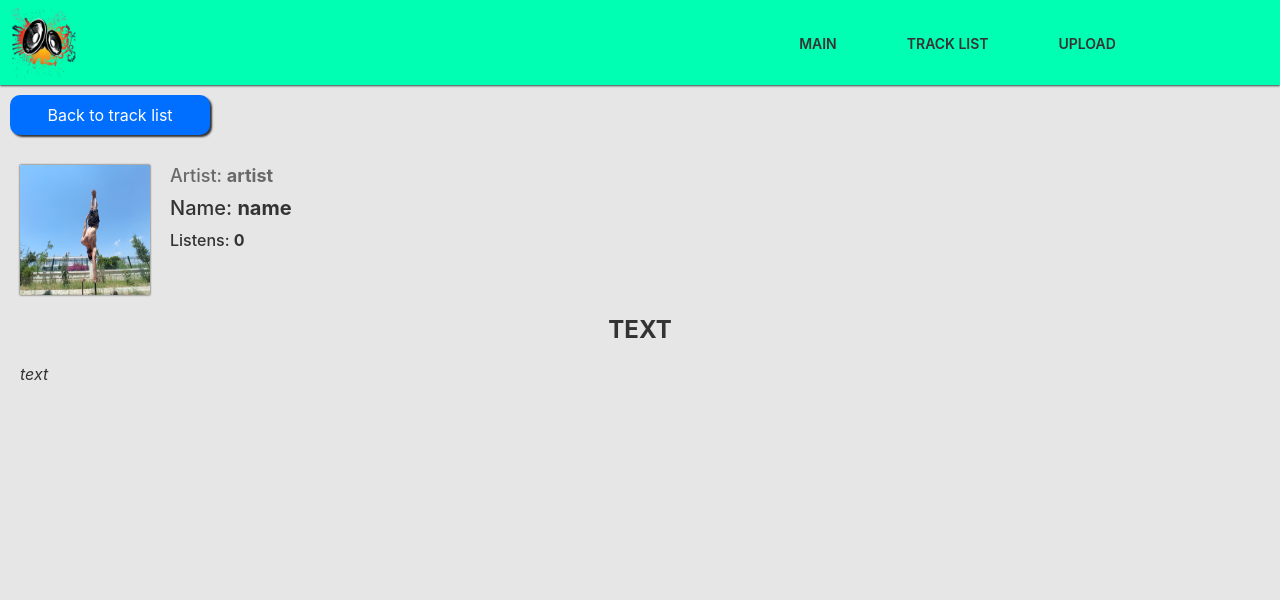
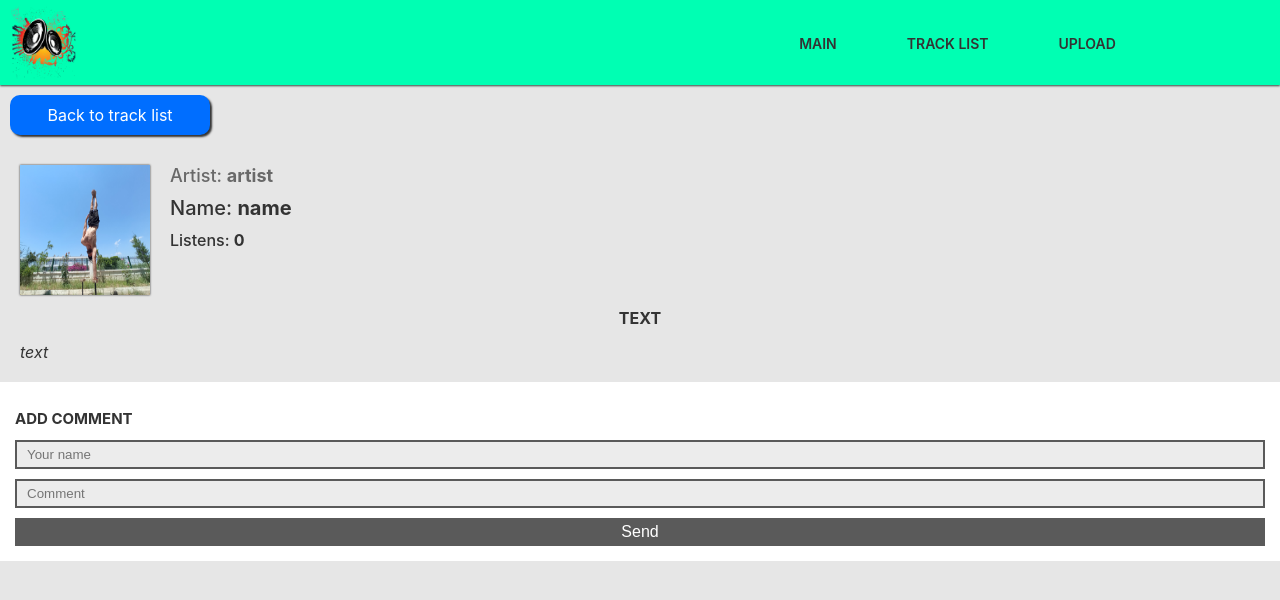
Before and after one commit to PavlenkoSt/MusicPlayer__NextJS, a Next.js app: page /track-list/1 in a window 1280 px wide. Shown: the top 600 px of the page. Built offline with nearby package versions, Linux system fonts and the light colour scheme.

Commit message:
add comment form

```diff
--- /dev/null
+++ b/components/AddComment.tsx
@@ -0,0 +1,47 @@
+import { ErrorMessage, Field, Form, Formik } from 'formik';
+import React from 'react';
+import s from '../styles/AddComments.module.scss';
+
+interface IFormFields {
+    name?: string
+    text?: string
+}
+
+const AddComment = () => {
+    return (
+        <div className={s.main}>
+            <h2 className={s.header}>Add comment</h2>
+            <Formik
+                initialValues={{ name: '', text: '' }}
+                validate={values => {
+                    const errors: IFormFields = {};
+                    if (!values.name) {
+                        errors.name = 'Required';
+                    }
+                    if (!values.text) {
+                        errors.text = 'Required';
+                    }
+                    return errors;
+                }}
+                onSubmit={(values, { setSubmitting }) => {
+                    setTimeout(() => {
+                    alert(JSON.stringify(values, null, 2));
+                    setSubmitting(false);
+                    }, 400);
+                }}
+            >
+            {({ isSubmitting, errors }) => (
+                <Form className={s.form}>
+                    <Field type="text" name="name" placeholder="Your name" className={`${s.field} ${errors.name ? s.err : ''}`} />
+                    <Field type="text" name="text" placeholder="Comment" className={`${s.field} ${errors.text ? s.err : ''}`} />
+                    <button type="submit" disabled={isSubmitting} className={s.btn} >
+                        Send
+                    </button>
+                </Form>
+            )}
+            </Formik>
+        </div>
+    )
+}
+
+export default AddComment;
--- a/pages/track-list/[id].tsx
+++ b/pages/track-list/[id].tsx
@@ -1,6 +1,7 @@
 import Image from 'next/image'
 import Link from 'next/link'
 import React from 'react'
+import AddComment from '../../components/AddComment'
 import MainLayout from '../../layouts/MainLayout'
 import s from '../../styles/TrackPage.module.scss'
 
@@ -34,6 +35,7 @@ const TrackPage = () => {
                         <div className={s.text}>{ track.text }</div>
                     </div>
                 </div>
+                <AddComment/>
         </MainLayout>
     )
 }
--- /dev/null
+++ b/styles/AddComments.module.scss
@@ -0,0 +1,40 @@
+.main{
+    padding: 15px;
+    background-color: #fff;
+}
+
+.header{
+    color: #333;
+    text-transform: uppercase;
+    font-size: 15px;
+}
+
+.form{
+    display: flex;
+    flex-direction: column;
+    gap: 10px;
+}
+
+.field{
+    padding: 5px 10px;
+    background-color: rgb(236, 236, 236);
+    border: 2px solid rgb(90, 90, 90);
+}
+
+.btn{
+    font-size: 16px;
+    padding: 5px 10px;
+    border: none;
+    background-color: rgb(90, 90, 90);
+    color: #fff;
+    cursor: pointer;
+    transition: all ease .2s;
+
+    &:hover{
+        background-color: rgb(126, 126, 126);
+    }
+}
+
+.err{
+    border: 2px solid rgb(231, 11, 11);
+}
--- a/styles/TrackPage.module.scss
+++ b/styles/TrackPage.module.scss
@@ -64,6 +64,7 @@
 .textHead{
     text-transform: uppercase;
     text-align: center;
+    font-size: 16px;
 }
 
 .text{
```
